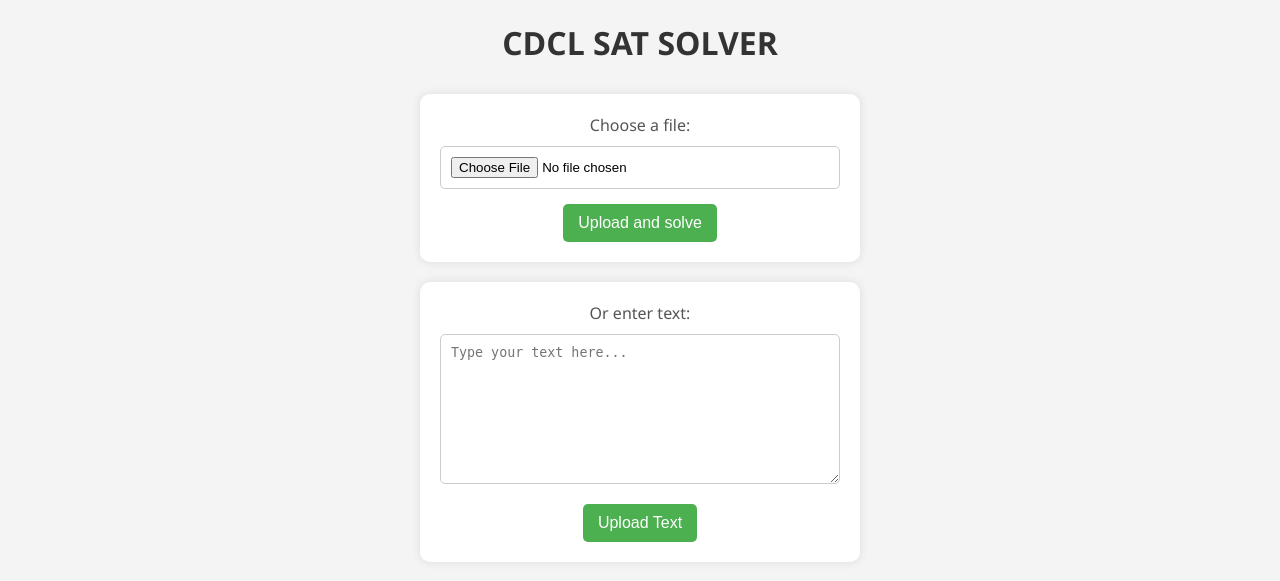
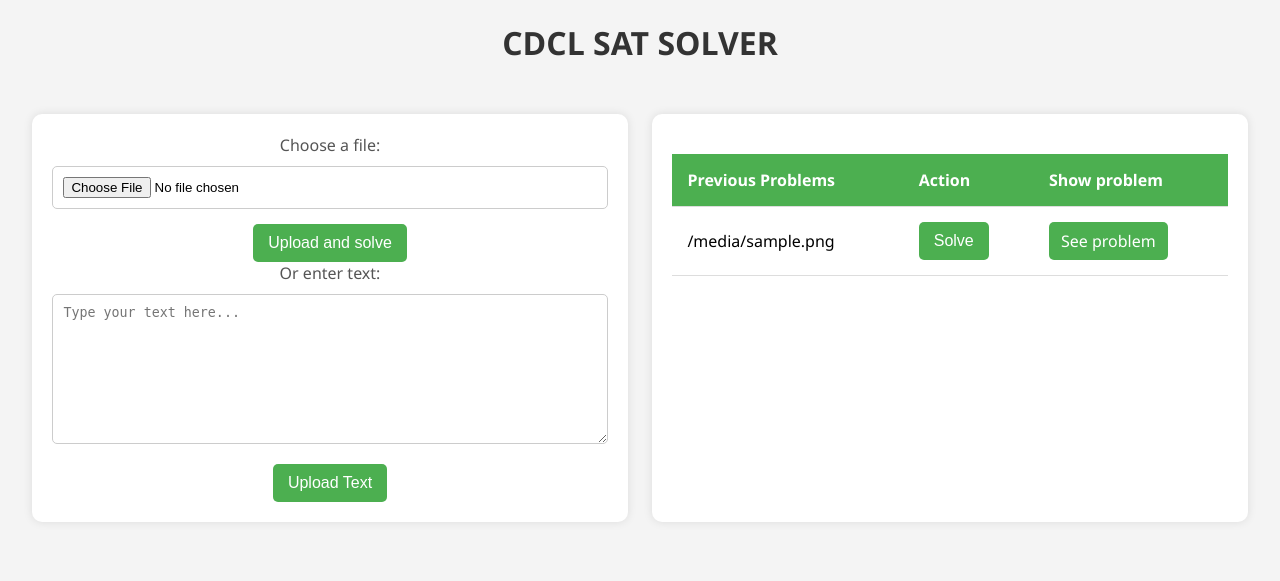
Before and after one commit to mjdarvishi/sat_solver, a Flask app: template templates/index.html in a window 1280 px wide. Shown: the top 581 px of the page. Run offline with Flask 3, Linux system fonts and the light colour scheme; the template is opened without the code that fills it: most values are stand-ins (such as "Sample title", 1, 10 or a date in 2020).

Commit message:
add web ui

```diff
--- a/main.py
+++ b/main.py
@@ -1,12 +1,13 @@
 from flask import Flask, render_template, request
 import os
-from utils.file_utility import read_cnf_file,read_cnf_text
+from utils.file_utility import read_cnf_file,read_cnf_text,read_file
 from solver.cdcl_solver import CDCL_SAT_SOLVER
 
 app = Flask(__name__)
 @app.route('/')
 def home():
-    return render_template('index.html')
+    file_names = os.listdir('public')
+    return render_template('index.html',file_names=file_names)
 
 @app.route('/upload', methods=['POST'])
 def upload():
@@ -23,13 +24,27 @@ def upload():
     file.save(os.path.join('public', file.filename))
     num_var,num_claus,clauses=read_cnf_file('public/'+file.filename)
     sat_solver = CDCL_SAT_SOLVER()
-    solution=sat_solver.solve(clauses,num_var)
+    solution = sat_solver.solve(clauses, num_var)
     if solution[0] != -1:
         print("Assignment verified")
         assn = solution[0][:]
         assn.sort(key=abs)
-        return render_template('result.html',reuslt="\n".join(str(lit) for lit in assn))
-    else :
+        return render_template('result.html',result="\n".join(str(lit) for lit in assn))
+    else:
+        return render_template('result.html')
+
+@app.route('/solve', methods=['POST'])
+def salve():
+    file = request.form['file']
+    num_var,num_claus,clauses=read_cnf_file('public/'+file)
+    sat_solver = CDCL_SAT_SOLVER()
+    solution = sat_solver.solve(clauses, num_var)
+    if solution[0] != -1:
+        print("Assignment verified")
+        assn = solution[0][:]
+        assn.sort(key=abs)
+        return render_template('result.html',result="\n".join(str(lit) for lit in assn))
+    else:
         return render_template('result.html')
 
 
@@ -51,6 +66,10 @@ def upload_text():
         else:
             return render_template('result.html')
     return 'not valid input'
+@app.route('/show-problem/<name>')
+def read(name):
+    text= read_file('public/'+name)
+    return text
 if __name__ == '__main__':
     app.run(debug=True)
 
--- a/templates/index.html
+++ b/templates/index.html
@@ -3,7 +3,7 @@
 <head>
     <meta charset="UTF-8">
     <meta name="viewport" content="width=device-width, initial-scale=1.0">
-    <title>File Upload</title>
+    <title>CDCL SAT SOLVER</title>
     <style>
         body {
             font-family: 'Segoe UI', Tahoma, Geneva, Verdana, sans-serif;
@@ -12,19 +12,56 @@
             text-align: center;
         }
 
-        h1 {
-            color: #333;
-            margin-bottom: 30px;
+        .container {
+            display: flex;
+            justify-content: space-around;
+            flex-wrap: wrap;
         }
 
-        form {
-            max-width: 400px;
-            margin: 0 auto;
+        .container > div {
+            width: 48%;
             background-color: #fff;
             padding: 20px;
             border-radius: 10px;
             box-shadow: 0 0 10px rgba(0, 0, 0, 0.1);
             margin-top: 20px;
+            box-sizing: border-box;
+        }
+
+        table {
+            width: 100%;
+            border-collapse: collapse;
+            margin-top: 20px;
+        }
+
+        th, td {
+            padding: 15px;
+            text-align: left;
+            border-bottom: 1px solid #ddd;
+        }
+
+        th {
+            background-color: #4CAF50;
+            color: white;
+        }
+
+        td a {
+            display: inline-block;
+            padding: 8px 12px;
+            background-color: #4CAF50;
+            color: white;
+            text-decoration: none;
+            border-radius: 5px;
+            transition: background-color 0.3s;
+        }
+
+        td a:hover {
+            background-color: #45a049;
+        }
+
+        h1 {
+            color: #333;
+            margin-bottom: 30px;
         }
 
         label {
@@ -71,6 +108,8 @@
 <body>
     <h1>CDCL SAT SOLVER</h1>
 
+    <div class="container">
+        <div>
             <form action="/upload" method="post" enctype="multipart/form-data">
                 <label for="file">Choose a file:</label>
                 <input type="file" id="file" name="file" accept=".txt, .cnf">
@@ -84,5 +123,35 @@
                 <br>
                 <button type="submit">Upload Text</button>
             </form>
+        </div>
+
+        <div>
+            <table>
+                <thead>
+                    <tr>
+                        <th>Previous Problems</th>
+                        <th>Action</th>
+                        <th>Show problem</th>
+                    </tr>
+                </thead>
+                <tbody>
+                    {% for file_name in file_names %}
+                        <tr>
+                            <td>{{ file_name }}</td>
+                            <td>
+                                <form action="/solve" method="post">
+                                    <input type="text" name="file" value="{{ file_name }}"  style="display: none;">
+                                    <button type="submit">Solve</button>
+                                </form>
+                            </td>
+                            <td>
+                              <a href="show-problem/{{file_name}}">See problem</a>
+                            </td>
+                        </tr>
+                    {% endfor %}
+                </tbody>
+            </table>
+        </div>
+    </div>
 </body>
 </html>
--- a/templates/result.html
+++ b/templates/result.html
@@ -23,12 +23,10 @@
     <h1>SAT Solver Result</h1>
 
     {% if result %}
-        <p>Assignment verified:</p>
-        <ul>
+        <p>Problem verified:</p>
             {% for lit in result %}
-                <li>{{ lit }}</li>
+                {{ lit }}
             {% endfor %}
-        </ul>
     {% else %}
         <p>UNSAT - No satisfying assignment found.</p>
     {% endif %}
--- a/utils/file_utility.py
+++ b/utils/file_utility.py
@@ -16,6 +16,10 @@ def read_cnf_file(file_path):
             cnf_clauses.append(clause)
 
     return num_variables, num_clauses, cnf_clauses
+
+def read_file(file_path):
+    f = open(file_path, "r")
+    return f.read()
 
 def read_cnf_text(cnf_text):
     cnf_clauses = []
```
Also changed, not shown: 1 other file. Lines whose indentation alone changed are shown as unchanged.
